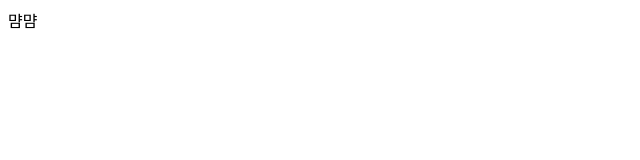
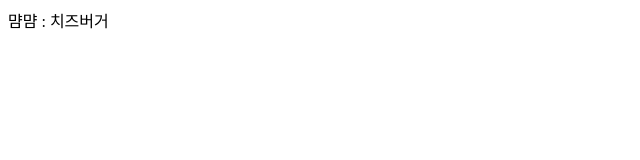
Before and after one commit to YSH1214/oz_new, a plain HTML site: page newfile.html in a window 1280 px wide. Shown: the full height of the page, 0-640 px from the left. Drawn offline with Linux system fonts and the light colour scheme.

Commit message:
맘마 추천 완료

```diff
--- a/newfile.html
+++ b/newfile.html
@@ -6,6 +6,6 @@
     <title>Document</title>
 </head>
 <body>
-    먐먐
+    먐먐 : 치즈버거
 </body>
 </html>
```
